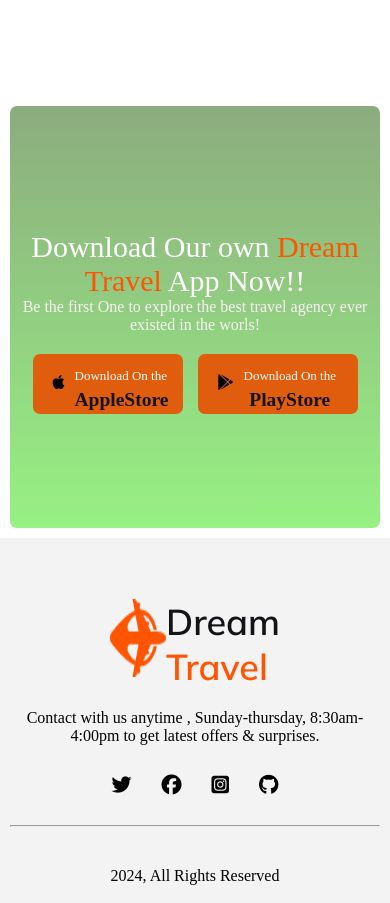
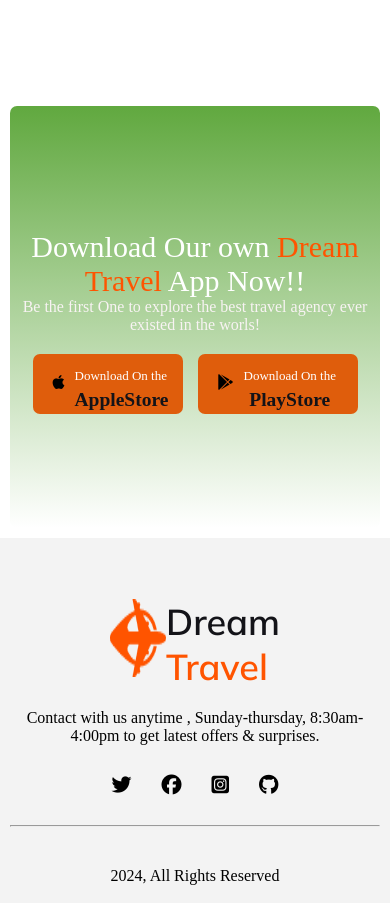
Before and after one commit to Mujibmarziya/my-travel-website, a plain HTML site: page index.html in a window 390 px wide. Shown: the part 6840-7743 px from the top of the page. Drawn offline with Linux system fonts and the light colour scheme.

Commit message:
background color od extra section changed

```diff
--- a/style.css
+++ b/style.css
@@ -452,6 +452,7 @@
 }
 .why-cards{
     flex-direction: column;
+
     width: 95%;
     margin:10px auto;
 
@@ -506,7 +507,7 @@
 }
 .ourapp{
     flex-direction: column;
-    background-image: linear-gradient(to bottom, rgba(65, 117, 42, 0.605),rgb(151, 241, 131));
+    background-image: linear-gradient(to bottom, rgba(52, 144, 9, 0.779),white);
    position: relative;
    bottom: -1790px;
    width: 95%;
```
